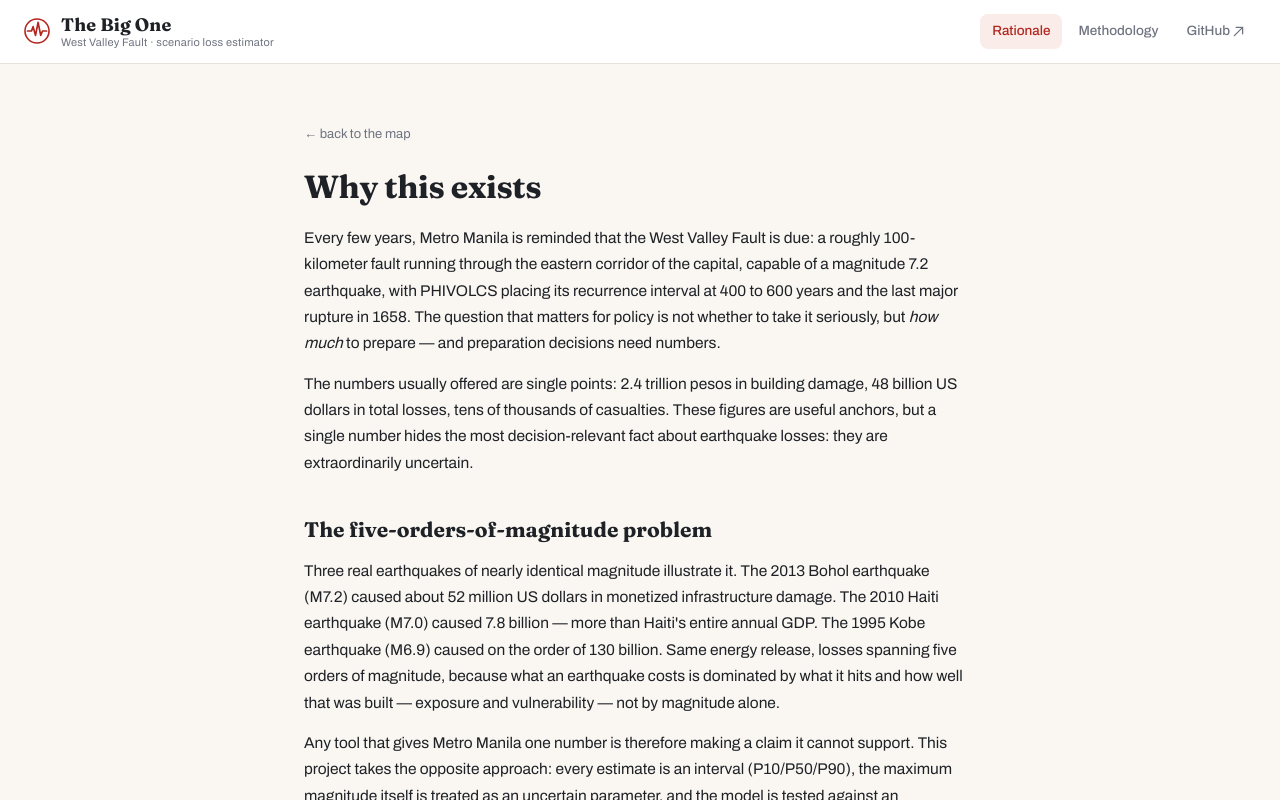
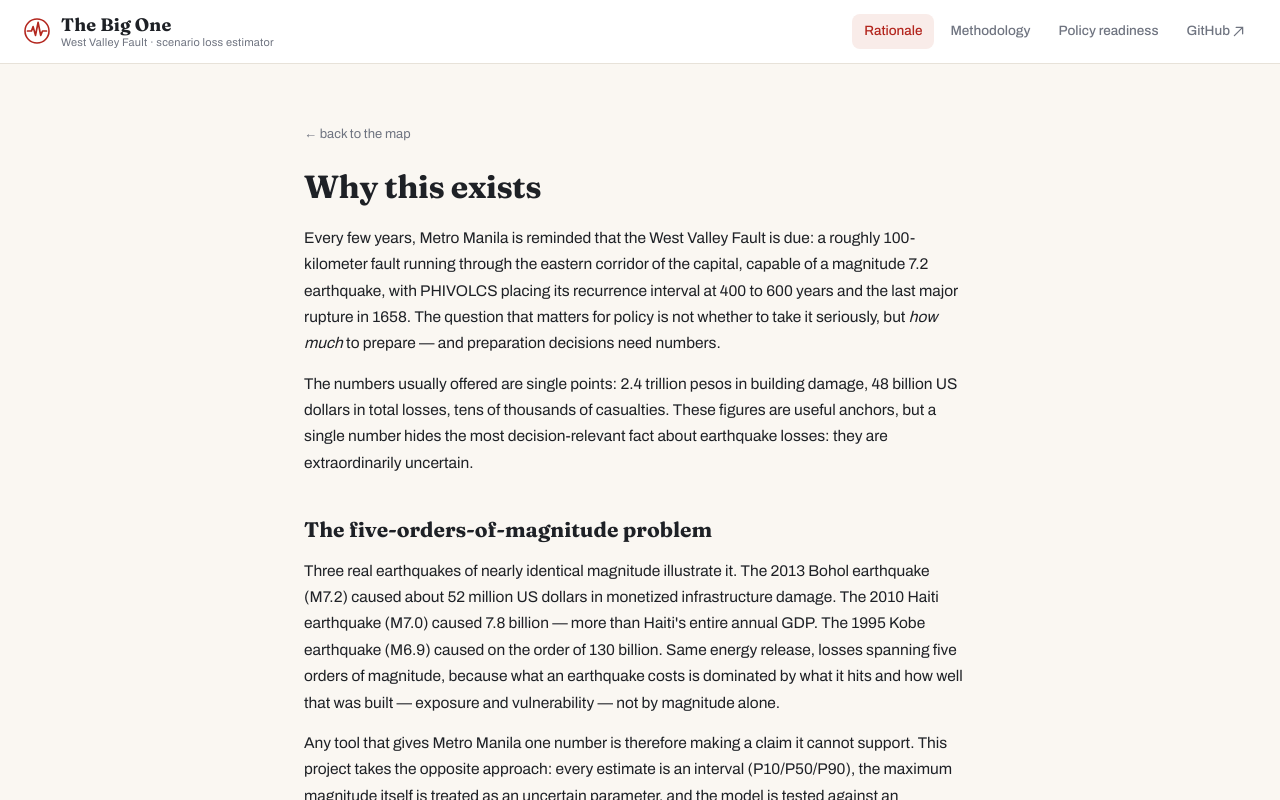
Before and after one commit to OrangeJuice023/the-big-one, a Next.js app in the folder web/: page /rationale in a window 1280 px wide. Built offline with nearby package versions, Linux system fonts and the light colour scheme.

Commit message:
Update Header.tsx

```diff
--- a/web/src/components/Header.tsx
+++ b/web/src/components/Header.tsx
@@ -6,6 +6,7 @@ import { usePathname } from 'next/navigation';
 const NAV = [
   { href: '/rationale/', label: 'Rationale' },
   { href: '/methodology/', label: 'Methodology' },
+  { href: '/policy/', label: 'Policy readiness' },
 ];
 
 /** Seismogram brand mark (inline SVG, no icon fonts). */
```
